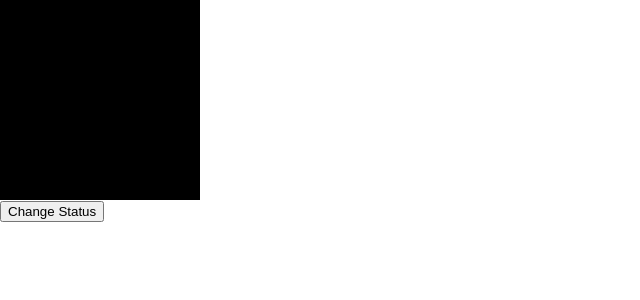
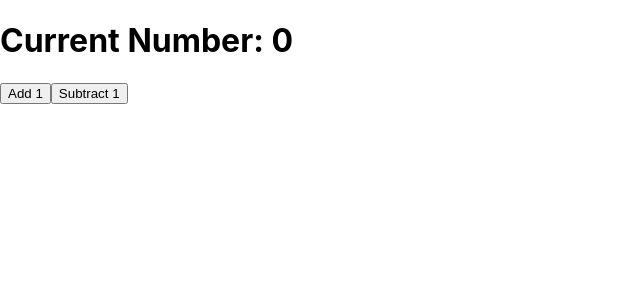
Before and after one commit to abidroid/react-app-one, a React (Create React App) app: page / in a window 1280 px wide. Shown: the top 300 px of the page, without its empty margins (0-640 px from the left). Built offline with nearby package versions, Linux system fonts and the light colour scheme.

Commit message:
Counter fixes

```diff
--- a/src/App.js
+++ b/src/App.js
@@ -1,6 +1,5 @@
 import './App.css';
-
-import Lightbulb from './components/Lightbulb.js';
+import Counter from './components/Counter.js';
 
 function Header() {
   return <h1>Welcome to React</h1>
@@ -9,7 +8,8 @@ function Header() {
 function App() {
   return (
     <>
-    <Lightbulb />
+    <Counter />
+    {/* <Lightbulb /> */}
     {/* <ArrayDestructure /> */}
       {/* <Header />
       <Btn /> */}
--- a/src/components/Counter.js
+++ b/src/components/Counter.js
@@ -1,15 +1,25 @@
+import React from "react";
+
 function Counter() {
+
+    const [num, setNum] = React.useState(0);
 
     return (
 
         <div className="counter-container">
 
-            <h1 className="counter-heading"></h1>
+            <h1 className="counter-heading">
+                Current Number: {num}
+            </h1>
 
             <div className="button-container">
 
-                <button className="counter-button">Add 1</button>
-                <button className="counter-button">Subtract 1</button>
+                <button className="counter-button"
+                    onClick={() => setNum(num + 1)}
+                >Add 1</button>
+                <button
+                    onClick={() => setNum(num - 1)}
+                    className="counter-button">Subtract 1</button>
             </div>
         </div>
     );
```
Also changed, not shown: src/App.css (line endings or trailing spaces).
